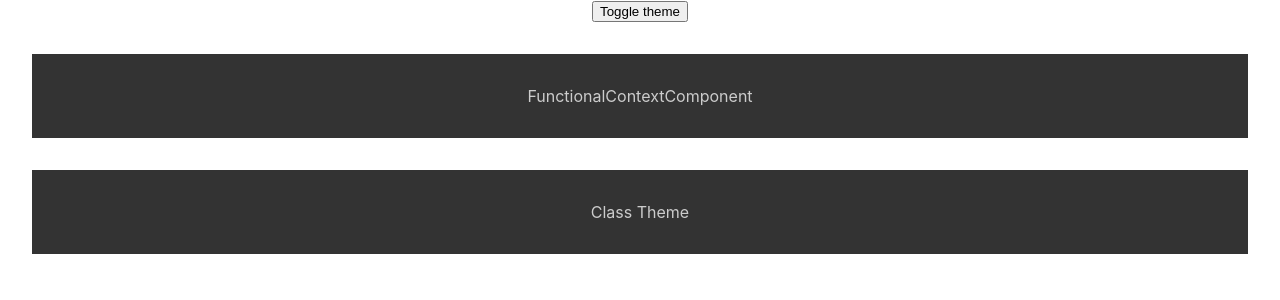
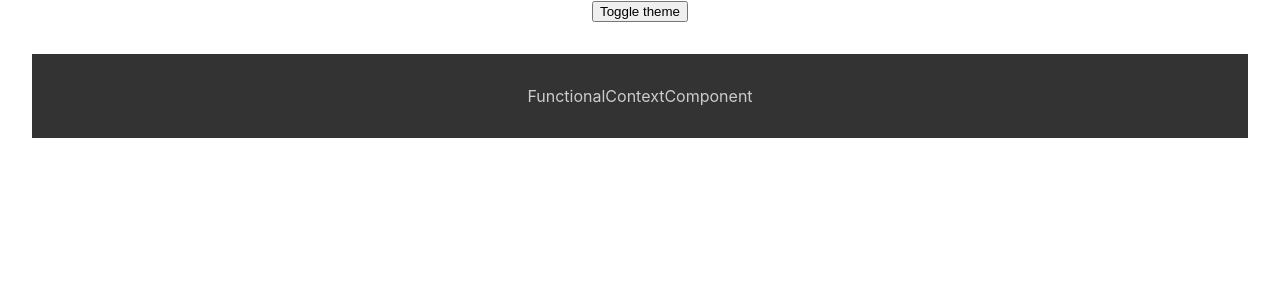
Before and after one commit to ajiajith001/react-concept-learn, a React (Create React App) app: page / in a window 1280 px wide. Shown: the top 300 px of the page. Built offline with nearby package versions, Linux system fonts and the light colour scheme.

Commit message:
useContext final changes

```diff
--- a/src/components/ContextAPIExample/ClassContextComponent.js
+++ b/src/components/ContextAPIExample/ClassContextComponent.js
@@ -1,29 +1,29 @@
-import React, { Component } from "react";
-import { ThemeContext } from "./ContextAPIExample";
+// import React, { Component } from "react";
+// import { ThemeContext } from "./ContextAPIExample";
 
-export class ClassContextComponent extends Component {
-	themeStyles(dark) {
-		return {
-			backgroundColor: dark ? "#333" : "#ccc",
-			color: dark ? "#ccc" : "#333",
-			padding: "2rem",
-			margin: "2rem",
-		};
-	}
+// export class ClassContextComponent extends Component {
+// 	themeStyles(dark) {
+// 		return {
+// 			backgroundColor: dark ? "#333" : "#ccc",
+// 			color: dark ? "#ccc" : "#333",
+// 			padding: "2rem",
+// 			margin: "2rem",
+// 		};
+// 	}
 
-	render() {
-		return (
-			<ThemeContext.Consumer>
-				{(darkTheme) => {
-					return (
-						<div style={this.themeStyles(darkTheme)}>
-							Class Theme
-						</div>
-					);
-				}}
-			</ThemeContext.Consumer>
-		);
-	}
-}
+// 	render() {
+// 		return (
+// 			<ThemeContext.Consumer>
+// 				{(darkTheme) => {
+// 					return (
+// 						<div style={this.themeStyles(darkTheme)}>
+// 							Class Theme
+// 						</div>
+// 					);
+// 				}}
+// 			</ThemeContext.Consumer>
+// 		);
+// 	}
+// }
 
-export default ClassContextComponent;
+// export default ClassContextComponent;
--- a/src/components/ContextAPIExample/ContextAPIExample.js
+++ b/src/components/ContextAPIExample/ContextAPIExample.js
@@ -1,25 +1,14 @@
 import React, { useState } from "react";
 import ClassContextComponent from "./ClassContextComponent";
 import FunctionalContextComponent from "./FunctionalContextComponent";
-
-export const ThemeContext = React.createContext();
+import { ThemeProvider } from "./ThemeProvider";
 
 function ContextAPIExample() {
-	const [darkTheme, setDarkTheme] = useState(true);
-
-	const toggleTheme = () => {
-		setDarkTheme((prevTheme) => !prevTheme);
-	};
-
 	return (
 		<>
-			<ThemeContext.Provider value={darkTheme}>
-				<button type="button" onClick={toggleTheme}>
-					Toggle theme
-				</button>
+			<ThemeProvider>
 				<FunctionalContextComponent />
-				<ClassContextComponent />
-			</ThemeContext.Provider>
+			</ThemeProvider>
 		</>
 	);
 }
--- a/src/components/ContextAPIExample/FunctionalContextComponent.js
+++ b/src/components/ContextAPIExample/FunctionalContextComponent.js
@@ -1,8 +1,9 @@
-import React, { useContext } from "react";
-import { ThemeContext } from "./ContextAPIExample";
+import React from "react";
+import { useTheme, useThemeUpdate } from "./ThemeProvider";
 
 function FunctionalContextComponent() {
-	const darkTheme = useContext(ThemeContext);
+	const darkTheme = useTheme();
+	const toggleTheme = useThemeUpdate();
 	const themeStyles = {
 		backgroundColor: darkTheme ? "#333" : "#ccc",
 		color: darkTheme ? "#ccc" : "#333",
@@ -10,7 +11,14 @@
 		margin: "2rem",
 	};
 
-	return <div style={themeStyles}>FunctionalContextComponent</div>;
+	return (
+		<>
+			<button type="button" onClick={toggleTheme}>
+				Toggle theme
+			</button>
+			<div style={themeStyles}>FunctionalContextComponent</div>
+		</>
+	);
 }
 
 export default FunctionalContextComponent;
--- /dev/null
+++ b/src/components/ContextAPIExample/ThemeProvider.js
@@ -0,0 +1,27 @@
+import React, { useContext, useState } from "react";
+export const ThemeContext = React.createContext();
+export const ThemeUpdateContext = React.createContext();
+
+export function useTheme() {
+	return useContext(ThemeContext);
+}
+
+export function useThemeUpdate() {
+	return useContext(ThemeUpdateContext);
+}
+
+export function ThemeProvider({ children }) {
+	const [darkTheme, setDarkTheme] = useState(true);
+
+	const toggleTheme = () => {
+		setDarkTheme((prevTheme) => !prevTheme);
+	};
+
+	return (
+		<ThemeContext.Provider value={darkTheme}>
+			<ThemeUpdateContext.Provider value={toggleTheme}>
+				{children}
+			</ThemeUpdateContext.Provider>
+		</ThemeContext.Provider>
+	);
+}
```
